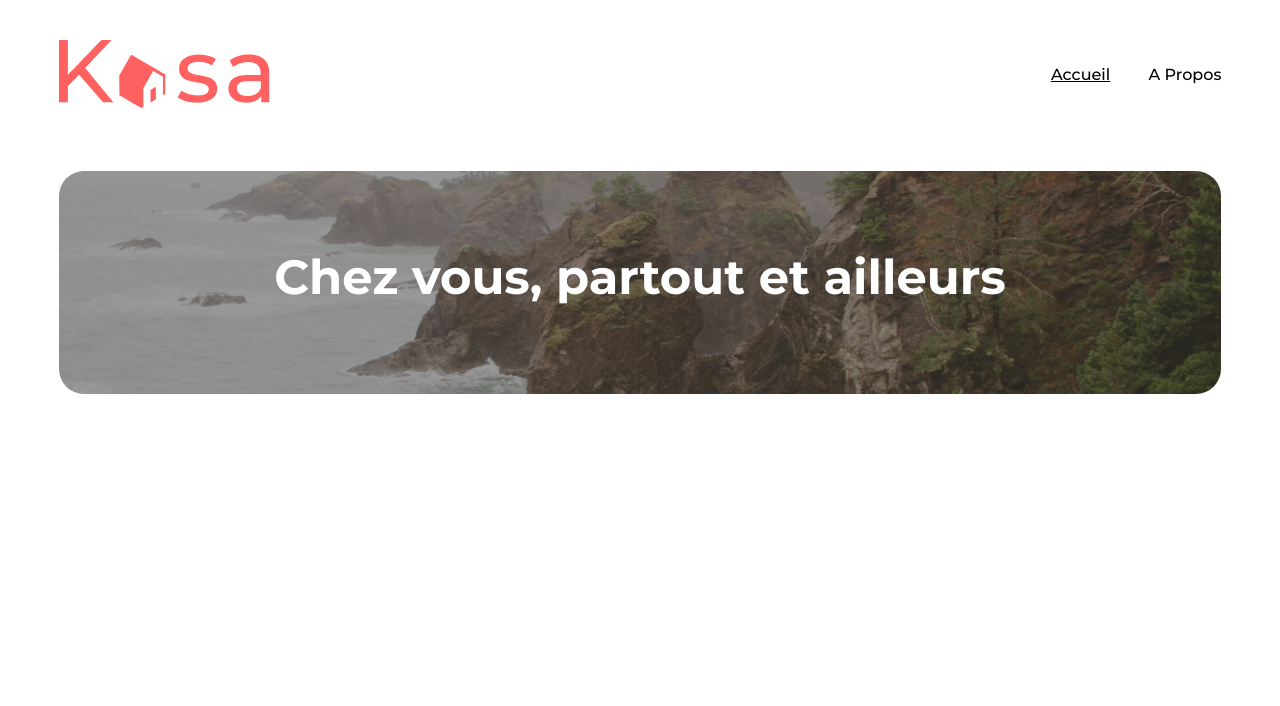
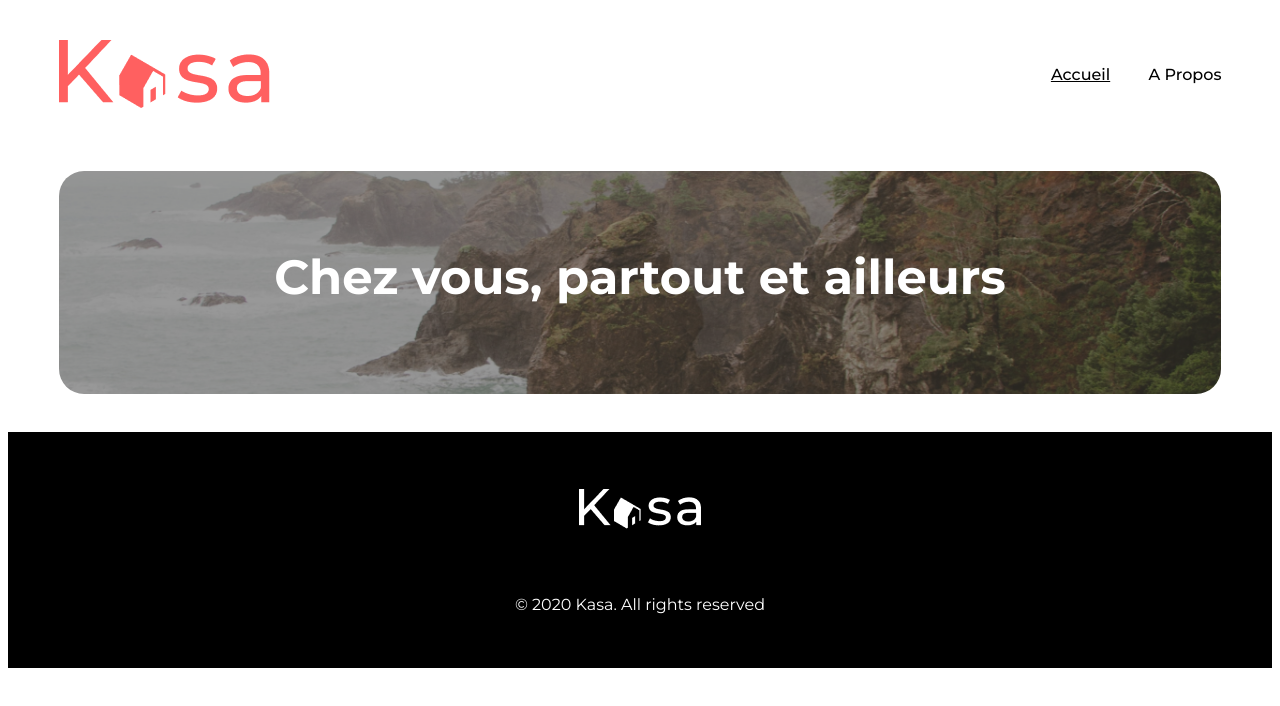
Before and after one commit to cyrelh/P6_React_Kasa, a React (Vite) app in the folder Kasa/: page / in a window 1280 px wide. Shown: the top 706 px of the page. Built offline with nearby package versions, Linux system fonts and the light colour scheme.

Commit message:
Footer (jsx + scss) réalisé + import logo kasa dans footer

```diff
--- /dev/null
+++ b/Kasa/src/components/Footer.jsx
@@ -0,0 +1,19 @@
+import Footer_Kasa from '../assets/logo-kasa-footer.png'
+import '../styles/Footer.scss'
+
+function Footer() {
+  return (
+    <footer>
+        <div className='footer-kasa'>
+            <div className='footer-logo'>
+                <img src={Footer_Kasa} alt="Logo kasa pour le footer" className='footer-img-kasa' />
+                <p>© 2020 Kasa. All rights reserved</p>
+
+            </div>
+        </div>
+    </footer>
+
+  )
+}
+
+export default Footer
--- a/Kasa/src/pages/HomePage.jsx
+++ b/Kasa/src/pages/HomePage.jsx
@@ -1,6 +1,8 @@
 import Header from '../components/Header.jsx'
 import Banner from '../components/Banner.jsx'
 import ImgHomeBanner from '../assets/home-banner.png'
+import Footer from '../components/Footer.jsx'
+
 
 // import "../styles/HomePage.scss"
 
@@ -9,6 +11,8 @@ function HomePage() {
     <div>
               <Header/>
               <Banner img={ImgHomeBanner} title="Chez vous, partout et ailleurs"/>
+              <Footer/>
+
 
     </div>
   )
--- /dev/null
+++ b/Kasa/src/styles/Footer.scss
@@ -0,0 +1,26 @@
+.footer-img-kasa{
+    background-color: #000000;
+    padding-bottom: 20%;
+}
+
+footer{
+    width: 100%;
+    background-color: #000000;
+    margin-top: 3%;
+    flex-grow: 1;
+}
+
+.footer-kasa{
+    display: grid;
+    justify-content: center;
+    padding-top: 57px;
+    padding-bottom: 38px;
+}
+
+.footer-logo {
+    display: grid;
+    justify-items: center;
+    p{
+    color: #FFF;
+    }
+}
```
Also changed, not shown: Kasa/src/assets/logo-kasa-footer.png (added).
